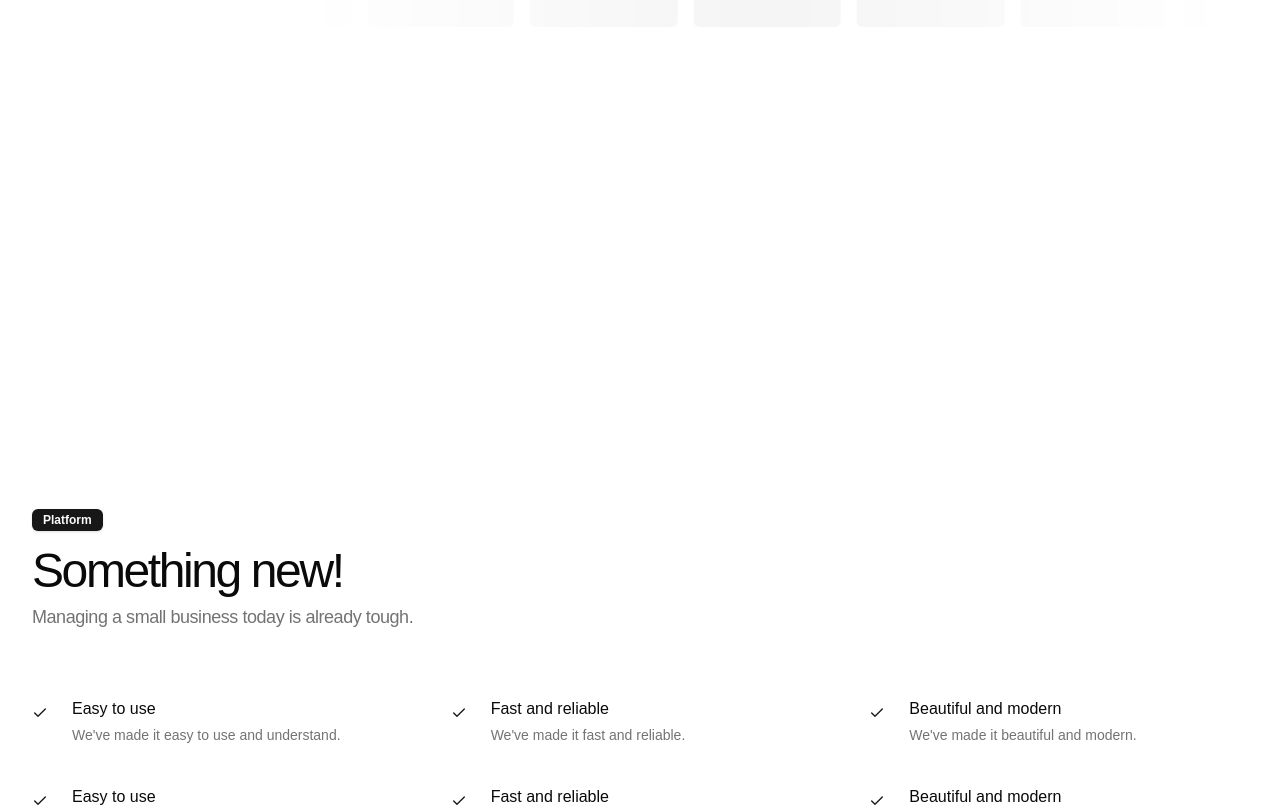
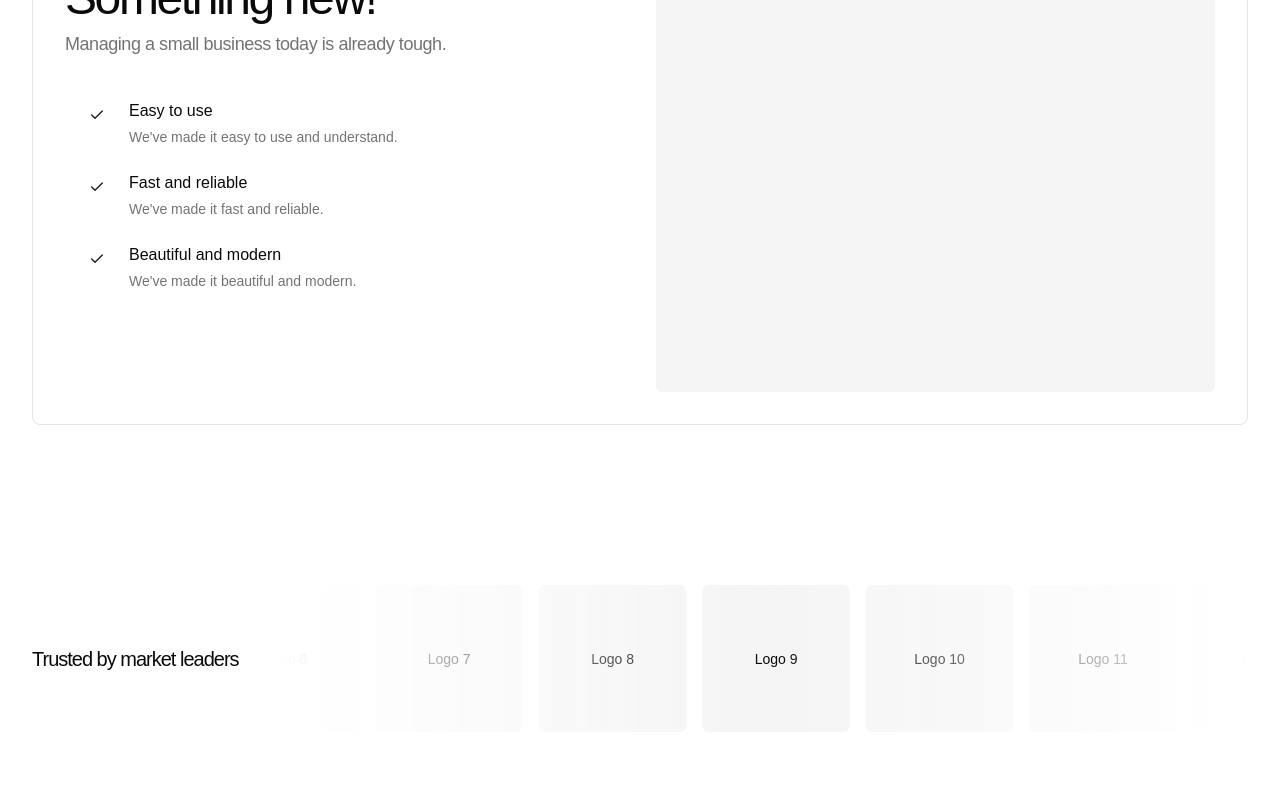
Before and after one commit to ketankauntia/Landing-page-gethyr, a Next.js app: page / in a window 1280 px wide. Shown: the part 1000-1807 px from the top of the page. Built offline with nearby package versions, Linux system fonts and the light colour scheme.

Commit message:
base project ready. padding lowered

```diff
--- a/app/page.tsx
+++ b/app/page.tsx
@@ -11,9 +11,9 @@ export default function Home() {
   return (
     <div>
       <Hero />
+      <AboutProgramSection />
       <Case />
       <ResearchGroupSection />
-      <AboutProgramSection />
       <CoordinatorSection />
       <FAQ />
       <CTA />
--- a/components/AboutProgram.tsx
+++ b/components/AboutProgram.tsx
@@ -2,7 +2,7 @@ import { Check } from "lucide-react";
 import { Badge } from "@/components/ui/badge";
 
 export const AboutProgramSection = () => (
-  <div className="w-full py-20 lg:py-40">
+  <div className="w-full py-20 lg:py-20">
     <div className="container mx-auto">
       <div className="grid border rounded-lg container py-8 grid-cols-1 gap-8 items-center lg:grid-cols-2">
         <div className="flex gap-10 flex-col">
--- a/components/Coordinatior.tsx
+++ b/components/Coordinatior.tsx
@@ -1,7 +1,7 @@
 import { Badge } from "@/components/ui/badge";
 
 export const CoordinatorSection = () => (
-  <div className="w-full py-20 lg:py-40">
+  <div className="w-full py-20 lg:py-20">
     <div className="container mx-auto">
       <div className="flex flex-col-reverse lg:flex-row gap-10 lg:items-center">
         <div className="bg-muted rounded-md w-full aspect-video h-full flex-1"></div>
--- a/components/ResearchGroup.tsx
+++ b/components/ResearchGroup.tsx
@@ -2,7 +2,7 @@ import { Check } from "lucide-react";
 import { Badge } from "@/components/ui/badge";
 
 export const ResearchGroupSection = () => (
-  <div className="w-full py-20 lg:py-40">
+  <div className="w-full py-20 lg:py-20">
     <div className="container mx-auto">
       <div className="flex gap-4 py-20 lg:py-40 flex-col items-start">
         <div>
--- a/components/case.tsx
+++ b/components/case.tsx
@@ -29,7 +29,7 @@ export const Case = () => {
   }, [api, current]);
 
   return (
-    <div className="w-full py-20 lg:py-40">
+    <div className="w-full py-20 lg:py-20">
       <div className="container mx-auto">
         <div className="grid grid-cols-5 gap-10 items-center">
           <h3 className="text-xl tracking-tighter lg:max-w-xl font-regular text-left">
--- a/components/cta.tsx
+++ b/components/cta.tsx
@@ -3,7 +3,7 @@ import { Badge } from "@/components/ui/badge";
 import { Button } from "@/components/ui/button";
 
 export const CTA = () => (
-  <div className="w-full py-20 lg:py-40">
+  <div className="w-full py-20 lg:py-20">
     <div className="container mx-auto">
       <div className="flex flex-col text-center bg-muted rounded-md p-4 lg:p-14 gap-8 items-center">
         <div>
--- a/components/faq.tsx
+++ b/components/faq.tsx
@@ -9,7 +9,7 @@ import {
 import { Button } from "@/components/ui/button";
 
 export const FAQ = () => (
-  <div className="w-full py-20 lg:py-40">
+  <div className="w-full py-20 lg:py-20">
     <div className="container mx-auto">
       <div className="grid lg:grid-cols-2 gap-10">
         <div className="flex gap-10 flex-col">
--- a/components/footer.tsx
+++ b/components/footer.tsx
@@ -54,7 +54,7 @@ export const Footer = () => {
   ];
 
   return (
-    <div className="w-full py-20 lg:py-40 bg-foreground text-background">
+    <div className="w-full py-20 lg:py-20 bg-foreground text-background">
       <div className="container mx-auto">
         <div className="grid lg:grid-cols-2 gap-10 items-center">
           <div className="flex gap-8 flex-col items-start">
```
